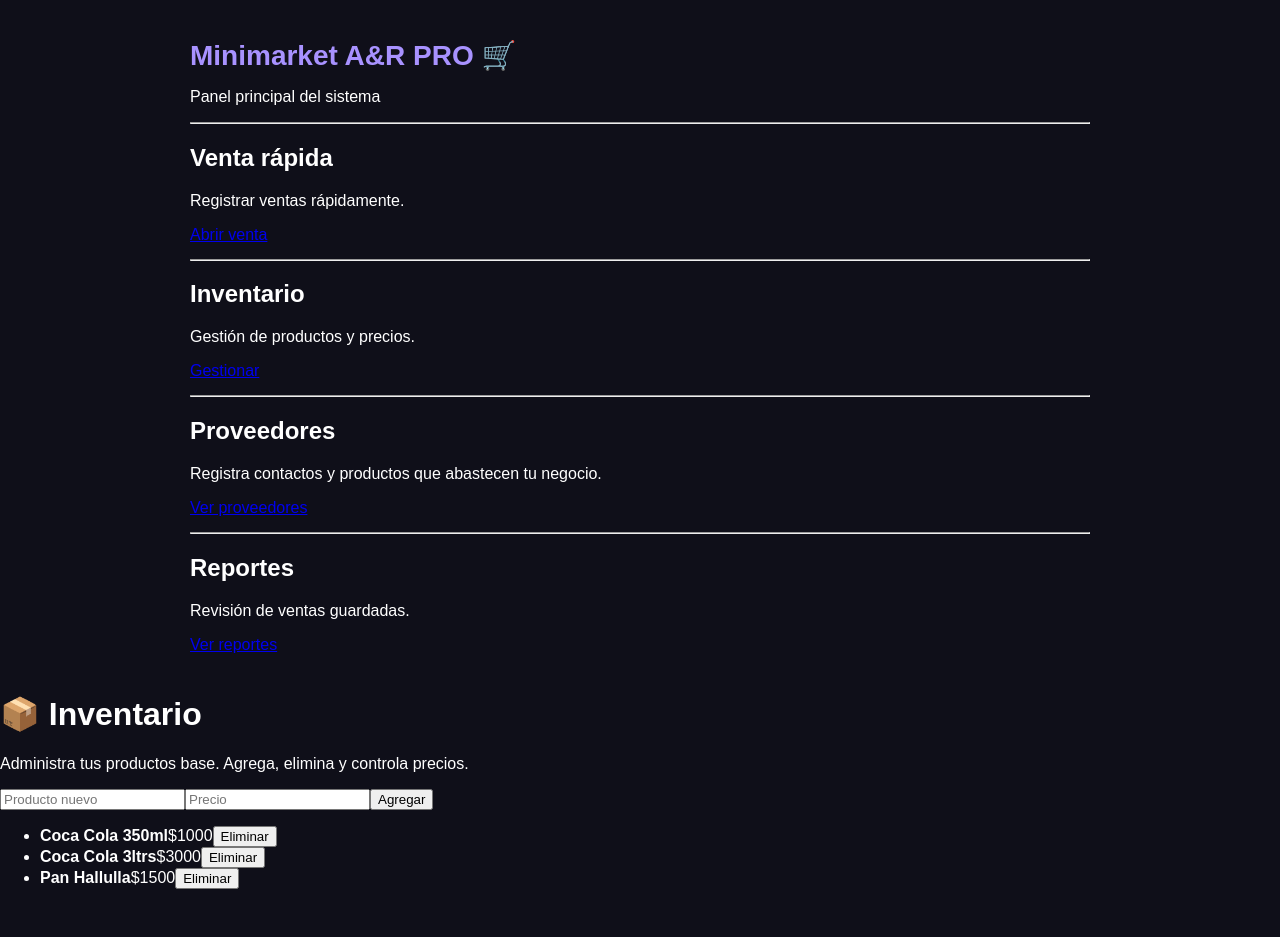
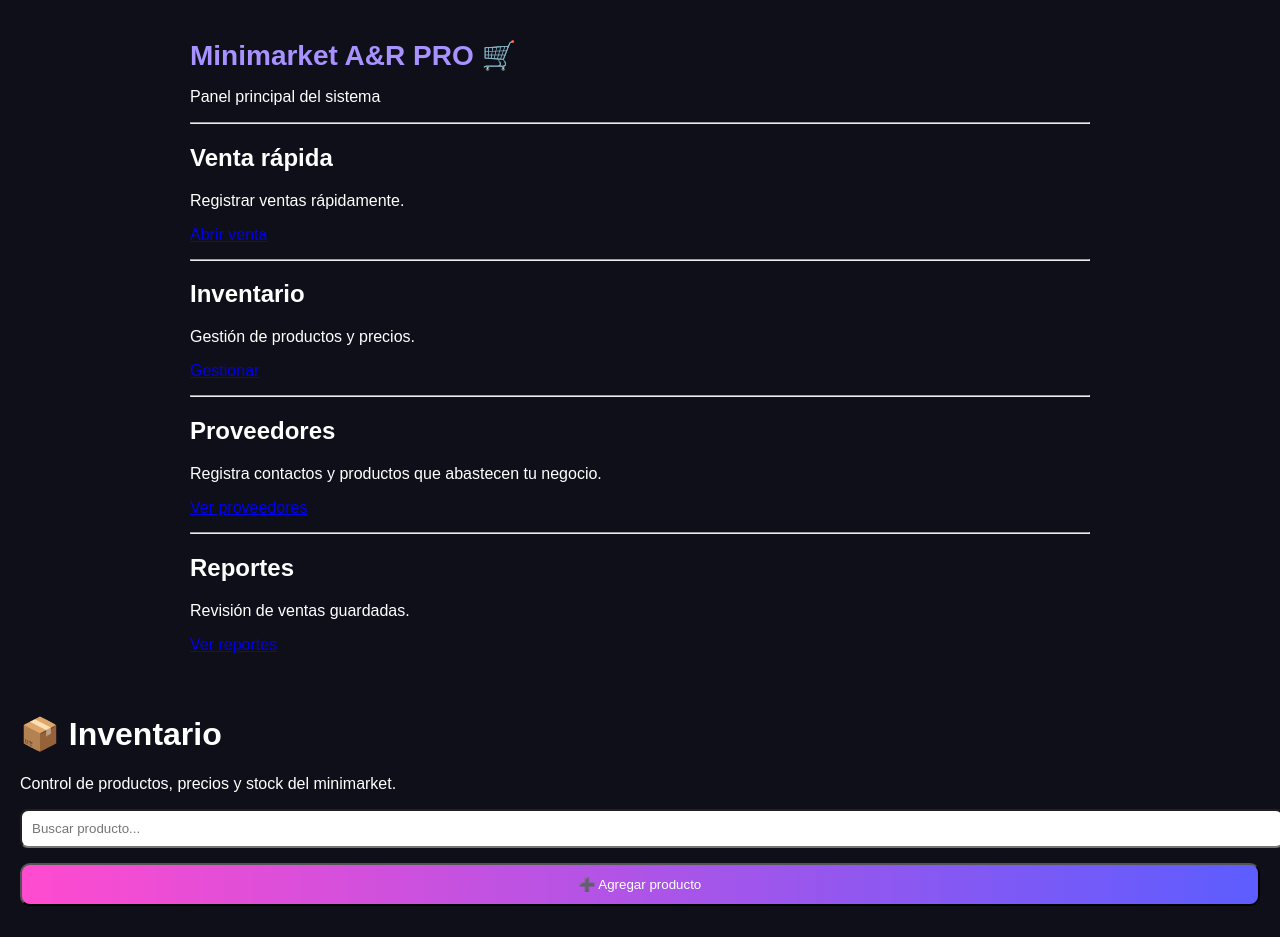
Before and after one commit to alexandrajerez21-design/Arstore, a React (Vite) app: page /inventario in a window 1280 px wide. Shown: the top 937 px of the page. Before the commit the page ends 905 px from the top, so only its background shows below. Built offline with nearby package versions, Linux system fonts and the light colour scheme.

Commit message:
Update Inventario.jsx

```diff
--- a/src/Inventario.jsx
+++ b/src/Inventario.jsx
@@ -1,74 +1,142 @@
 import { useState } from "react";
-import productosBase from "./data/productos"; // usamos el listado que ya creamos
+import { useInventario } from "./hooks/useInventario";
 
 export default function Inventario() {
-  const [productos, setProductos] = useState(productosBase);
-  const [nuevoNombre, setNuevoNombre] = useState("");
-  const [nuevoPrecio, setNuevoPrecio] = useState("");
+  const { productos, agregarProducto, editarProducto, eliminarProducto } = useInventario();
 
-  const agregarProducto = () => {
-    if (!nuevoNombre.trim() || !nuevoPrecio.trim()) return;
+  const [busqueda, setBusqueda] = useState("");
+  const [modal, setModal] = useState(false);
+  const [modoEditar, setModoEditar] = useState(false);
+  const [form, setForm] = useState({ nombre: "", precio: "", stock: "" });
+  const [editID, setEditID] = useState(null);
 
-    const existe = productos.find(p => p.nombre.toLowerCase() === nuevoNombre.toLowerCase());
-    if (existe) {
-      alert("Este producto ya existe en inventario.");
-      return;
-    }
-
-    const nuevo = {
-      id: productos.length + 1,
-      nombre: nuevoNombre,
-      precio: Number(nuevoPrecio)
-    };
-
-    setProductos([...productos, nuevo]);
-    setNuevoNombre("");
-    setNuevoPrecio("");
+  const abrirNuevo = () => {
+    setModoEditar(false);
+    setForm({ nombre: "", precio: "", stock: "" });
+    setModal(true);
   };
 
-  const eliminarProducto = (id) => {
-    const filtrado = productos.filter(p => p.id !== id);
-    setProductos(filtrado);
+  const abrirEditar = (p) => {
+    setModoEditar(true);
+    setEditID(p.id);
+    setForm({ nombre: p.nombre, precio: p.precio, stock: p.stock });
+    setModal(true);
   };
 
+  const guardar = () => {
+    if (!form.nombre.trim()) return alert("Nombre requerido");
+    if (!form.precio || form.precio <= 0) return alert("Precio inválido");
+    if (!form.stock || form.stock < 0) return alert("Stock inválido");
+
+    if (modoEditar) editarProducto(editID, form);
+    else agregarProducto(form);
+
+    setModal(false);
+  };
+
+  const filtrados = productos.filter(p =>
+    p.nombre.toLowerCase().includes(busqueda.toLowerCase())
+  );
+
   return (
-    <div className="venta-container">
+    <div style={{ padding: 20 }}>
       <h1>📦 Inventario</h1>
-      <p>Administra tus productos base. Agrega, elimina y controla precios.</p>
+      <p>Control de productos, precios y stock del minimarket.</p>
 
-      {/* formulario */}
-      <div className="inventario-form">
+      <div style={{ margin: "15px 0" }}>
         <input
-          type="text"
-          placeholder="Producto nuevo"
-          value={nuevoNombre}
-          onChange={(e) => setNuevoNombre(e.target.value)}
+          placeholder="Buscar producto..."
+          value={busqueda}
+          onChange={(e) => setBusqueda(e.target.value)}
+          style={{ width: "100%", padding: 10, borderRadius: 8 }}
         />
-
-        <input
-          type="number"
-          placeholder="Precio"
-          value={nuevoPrecio}
-          onChange={(e) => setNuevoPrecio(e.target.value)}
-        />
-
-        <button onClick={agregarProducto}>Agregar</button>
       </div>
 
-      {/* lista */}
-      <ul className="lista-inventario">
-        {productos.length === 0 && <p>No hay productos registrados.</p>}
+      <button
+        onClick={abrirNuevo}
+        style={{
+          background: "linear-gradient(90deg,#ff4bcf,#5d5dff)",
+          color: "#fff",
+          width: "100%",
+          padding: 12,
+          borderRadius: 10,
+          marginBottom: 15
+        }}
+      >
+        ➕ Agregar producto
+      </button>
 
-        {productos.map(item => (
-          <li key={item.id} className="producto-item">
-            <strong>{item.nombre}</strong>
-            <span>${item.precio}</span>
-            <button onClick={() => eliminarProducto(item.id)} className="btn-del">
-              Eliminar
+      {filtrados.length === 0 ? (
+        <p>No hay productos registrados aún.</p>
+      ) : (
+        <table width="100%" style={{ marginTop: 10 }}>
+          <thead>
+            <tr style={{ textAlign: "left", borderBottom: "1px solid #555" }}>
+              <th>Producto</th>
+              <th>Precio</th>
+              <th>Stock</th>
+              <th></th>
+            </tr>
+          </thead>
+
+          <tbody>
+            {filtrados.map(p => (
+              <tr key={p.id} style={{ borderBottom: "1px solid #333" }}>
+                <td>{p.nombre}</td>
+                <td>${p.precio}</td>
+                <td>{p.stock}</td>
+                <td style={{ textAlign: "right" }}>
+                  <button onClick={() => abrirEditar(p)} style={btnSm}>✏️</button>
+                  <button onClick={() => eliminarProducto(p.id)} style={btnDel}>🗑</button>
+                </td>
+              </tr>
+            ))}
+          </tbody>
+        </table>
+      )}
+
+      {modal && (
+        <div style={modalBg}>
+          <div style={modalBox}>
+            <h3>{modoEditar ? "Editar producto" : "Nuevo producto"}</h3>
+
+            <input
+              placeholder="Nombre"
+              value={form.nombre}
+              onChange={e => setForm({ ...form, nombre: e.target.value })}
+              style={input}
+            />
+            <input
+              type="number"
+              placeholder="Precio"
+              value={form.precio}
+              onChange={e => setForm({ ...form, precio: Number(e.target.value) })}
+              style={input}
+            />
+            <input
+              type="number"
+              placeholder="Stock"
+              value={form.stock}
+              onChange={e => setForm({ ...form, stock: Number(e.target.value) })}
+              style={input}
+            />
+
+            <button onClick={guardar} style={btnOK}>
+              {modoEditar ? "Guardar cambios" : "Agregar"}
             </button>
-          </li>
-        ))}
-      </ul>
+            <button onClick={() => setModal(false)} style={btnCancel}>Cancelar</button>
+          </div>
+        </div>
+      )}
     </div>
   );
 }
+
+// 🔹 estilos internos
+const input = { width: "100%", padding: 10, margin: "6px 0", borderRadius: 8 };
+const btnOK = { width: "100%", padding: 12, borderRadius: 10, background:"linear-gradient(90deg,#00e6b7,#0099ff)", color:"#fff" };
+const btnCancel = { width: "100%", padding: 12, borderRadius: 10, marginTop: 5, background:"#444", color:"#fff" };
+const btnSm = { marginRight: 6, background:"#555", color:"#fff", padding:"5px 8px", borderRadius: 6 };
+const btnDel = { background:"#d9534f", color:"#fff", padding:"5px 8px", borderRadius: 6 };
+const modalBg = { position:"fixed", top:0,left:0,width:"100%",height:"100%",background:"rgba(0,0,0,.7)",display:"flex",justifyContent:"center",alignItems:"center" };
+const modalBox = { background:"#111", padding:20, borderRadius:10, width:"90%", maxWidth:350 };
```
